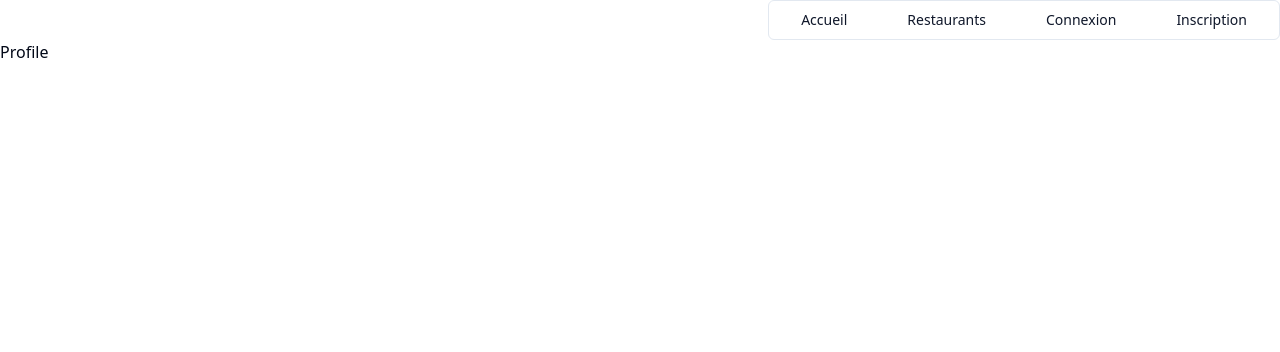
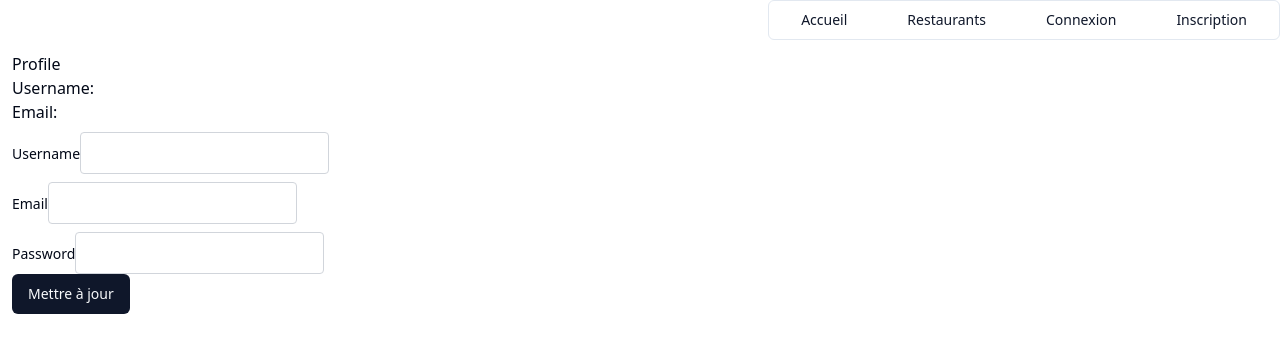
Before and after one commit to jean-bernard-laguerre/silver-micro, a React (Vite) app in the folder Client/: page /profile in a window 1280 px wide. Shown: the top 352 px of the page. Built offline with nearby package versions, Linux system fonts and the light colour scheme.

Commit message:
client profile edit

```diff
--- a/Client/src/pages/profile.jsx
+++ b/Client/src/pages/profile.jsx
@@ -1,9 +1,95 @@
-import React from 'react'
+import React, { useContext } from 'react'
+
+import { Form, FormControl, FormField, FormItem, FormLabel, FormMessage } from '@/components/ui/form.jsx'
+import { Button } from '@/components/ui/button.jsx'
+
+import { useForm } from 'react-hook-form'
+import { zodResolver } from '@hookform/resolvers/zod'
+import z from 'zod'
+
+import Users from '@/services/api/users'
+import AuthContext from '@/contexts/authContext'
+
+const formSchema = z.object({
+    username: z.string().min(1, 'Please enter a username').optional(),
+    email: z.string().email('Please enter a valid email address').optional(),
+    password: z.string().min(8, 'Password must be at least 8 characters').optional()
+})
 
 const Profile = () => {
+
+    const profile = useContext(AuthContext)
+    const profileForm = useForm({
+        resolver: zodResolver(formSchema),
+        defaultValues: {
+            username: profile.currentUser?.username,
+            email: profile.currentUser?.email,
+        }
+    })
+
+    const onSubmit = (data) => {
+        data.id = profile.currentUser.id
+        Users.update(data).then((response) => {
+            profile.login(response.user)
+        })
+    }
+
     return (
-        <div className='flex-1 w-full'>
+        <div className='flex-1 w-full p-3'>
             <h1>Profile</h1>
+
+            <div className='w-full' id='profile'>
+                <p>Username: {profile.currentUser?.username}</p>
+                <p>Email: {profile.currentUser?.email}</p>
+            </div>
+
+            <Form {...profileForm}>
+                <form onSubmit={profileForm.handleSubmit(onSubmit)}>
+                    <FormField
+                        name='username'
+                        label='Username'
+                        render={({ field }) => (
+                            <FormItem>
+                                <FormLabel>Username</FormLabel>
+                                <FormControl>
+                                    <input {...field} className='p-2 border border-gray-300 rounded' />
+                                </FormControl>
+                                <FormMessage>{profileForm.formState.errors.username?.message}</FormMessage>
+                            </FormItem>
+                        )}
+                    />
+                    <FormField
+                        name='email'
+                        label='Email'
+                        render={({ field }) => (
+                            <FormItem>
+                                <FormLabel>Email</FormLabel>
+                                <FormControl>
+                                    <input {...field} className='p-2 border border-gray-300 rounded' />
+                                </FormControl>
+                                <FormMessage>{profileForm.formState.errors.email?.message}</FormMessage>
+                            </FormItem>
+                        )}
+                    />
+                    <FormField
+                        name='password'
+                        label='Password'
+                        render={({ field }) => (
+                            <FormItem>
+                                <FormLabel>Password</FormLabel>
+                                <FormControl>
+                                    <input {...field} type='password' className='p-2 border border-gray-300 rounded' />
+                                </FormControl>
+                                <FormMessage>{profileForm.formState.errors.password?.message}</FormMessage>
+                            </FormItem>
+                        )}
+                    />
+                    <Button type='submit'>
+                        Mettre à jour
+                    </Button>
+                </form>
+            </Form>
+
         </div>
     )
 }
--- a/Client/src/services/api/users.js
+++ b/Client/src/services/api/users.js
@@ -11,7 +11,7 @@ const Users = {
         return response.data
     },
 
-    async update(id, username, email, password) {
+    async update({id, username, email, password}) {
         const response = await API.put(`/user/${id}`, {
             username: username,
             email: email,
```
Also changed, not shown: 1 other file (tests, documents, lock files or other folders).
